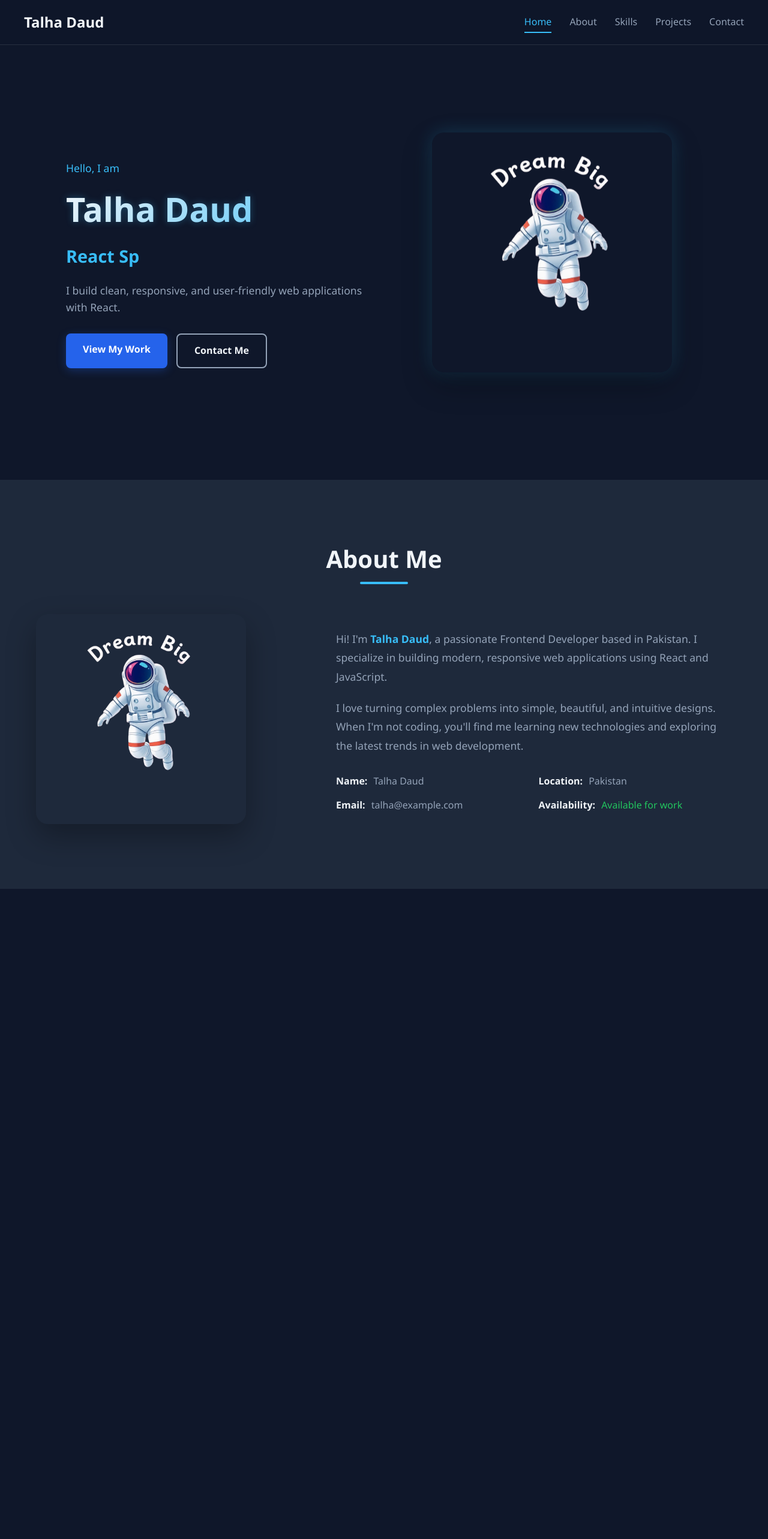
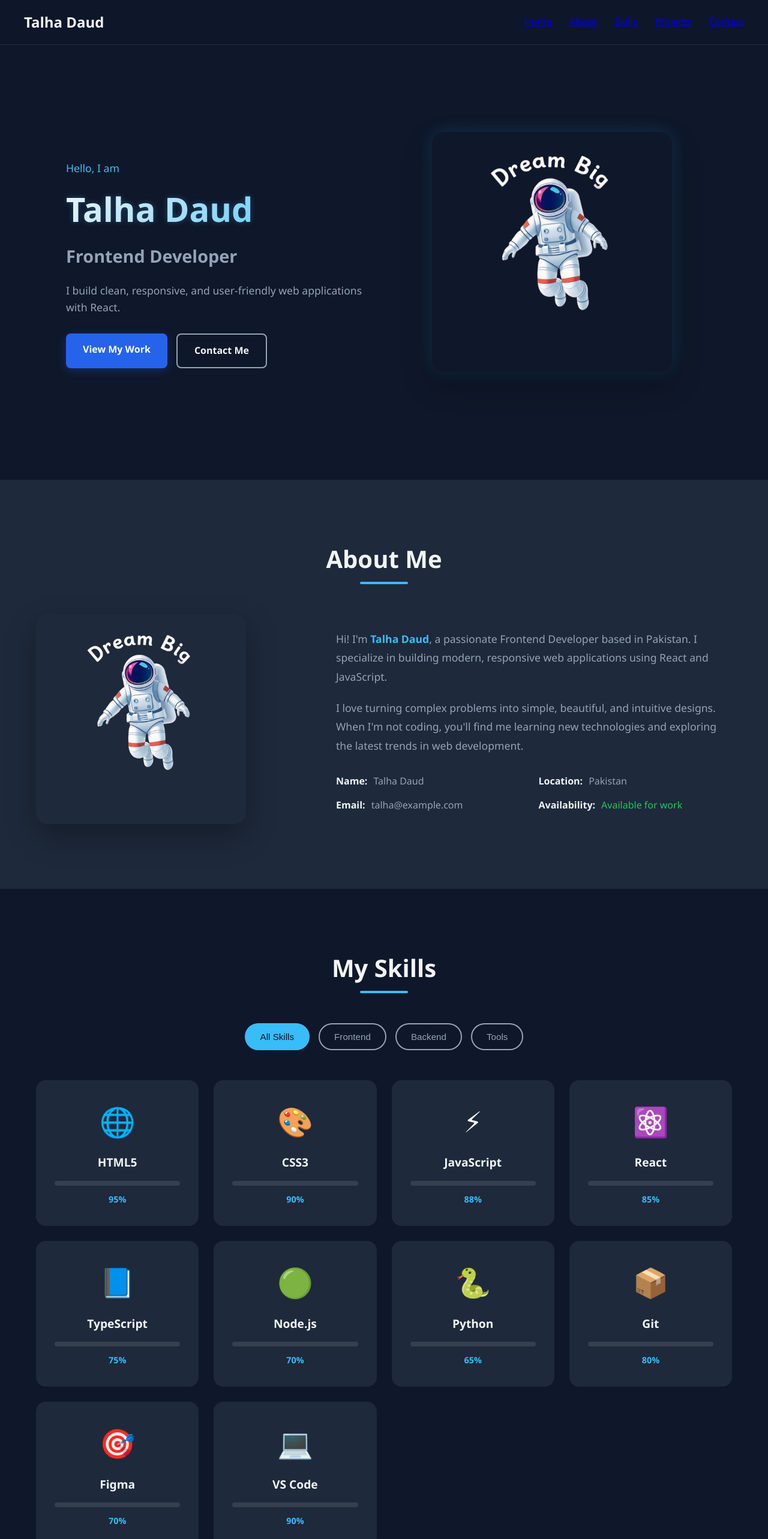
Before and after one commit to TalhaKhanSix/talhadaud.me, a React (Create React App) app: page / in a window 1280 px wide. Shown: the top 2566 px of the page at 60% size. Before the commit the page ends 1482 px from the top, so only its background shows below. Built offline with nearby package versions, Linux system fonts and the light colour scheme.

Commit message:
Add Skills section with useState and events

```diff
--- a/src/App.css
+++ b/src/App.css
@@ -372,14 +372,7 @@ body {
   grid-template-columns: 1fr 1.5fr;
   gap: 60px;
   align-items: center;
-  opacity: 0;
-  transform: translateY(30px);
-  transition: opacity 0.8s ease, transform 0.8s ease;
-}
-
-.about-content.animate {
-  opacity: 1;
-  transform: translateY(0);
+  animation: fadeInUp 1s ease forwards;
 }
 
 .about-image {
@@ -501,4 +494,118 @@ body {
   .info-item {
     justify-content: center;
   }
+
+  .skills-grid {
+    grid-template-columns: repeat(2, 1fr);
+  }
+
+  .skills-filter {
+    flex-wrap: wrap;
+  }
 }
+
+/* ===== Skills Section ===== */
+.skills {
+  padding: 100px 0;
+  background: var(--bg);
+}
+
+.skills-filter {
+  display: flex;
+  justify-content: center;
+  gap: 15px;
+  margin-bottom: 50px;
+  flex-wrap: wrap;
+}
+
+.filter-btn {
+  padding: 12px 24px;
+  border: 2px solid var(--text-muted);
+  background: transparent;
+  color: var(--text-muted);
+  border-radius: 30px;
+  font-size: 0.95rem;
+  font-weight: 500;
+  cursor: pointer;
+  transition: all 0.3s ease;
+}
+
+.filter-btn:hover {
+  border-color: var(--accent);
+  color: var(--accent);
+}
+
+.filter-btn.active {
+  background: var(--accent);
+  border-color: var(--accent);
+  color: var(--bg);
+}
+
+.skills-grid {
+  display: grid;
+  grid-template-columns: repeat(auto-fit, minmax(250px, 1fr));
+  gap: 25px;
+  margin-bottom: 40px;
+}
+
+.skill-card {
+  background: var(--bg-light);
+  border-radius: 16px;
+  padding: 30px;
+  text-align: center;
+  transition: all 0.3s ease;
+  border: 1px solid transparent;
+  cursor: pointer;
+}
+
+.skill-card:hover,
+.skill-card.hovered {
+  transform: translateY(-8px);
+  border-color: var(--accent);
+  box-shadow: 0 15px 40px rgba(56, 189, 248, 0.15);
+}
+
+.skill-icon {
+  font-size: 3rem;
+  margin-bottom: 15px;
+}
+
+.skill-name {
+  font-size: 1.2rem;
+  font-weight: 600;
+  color: var(--text);
+  margin-bottom: 15px;
+}
+
+.skill-bar {
+  width: 100%;
+  height: 8px;
+  background: rgba(255, 255, 255, 0.1);
+  border-radius: 4px;
+  overflow: hidden;
+  margin-bottom: 10px;
+}
+
+.skill-progress {
+  height: 100%;
+  background: linear-gradient(90deg, var(--primary), var(--accent));
+  border-radius: 4px;
+  transition: width 0.8s ease-out;
+}
+
+.skill-level {
+  font-size: 0.9rem;
+  color: var(--accent);
+  font-weight: 600;
+}
+
+.skills-summary {
+  text-align: center;
+  color: var(--text-muted);
+  font-size: 1rem;
+}
+
+.skills-summary .highlight {
+  color: var(--accent);
+  font-weight: 600;
+}
--- a/src/App.js
+++ b/src/App.js
@@ -1,6 +1,6 @@
 import "./App.css";
 import profileImg from "./astronaut.png";
-import { useState, useEffect, useCallback } from "react";
+import { useState } from "react";
 
 function App() {
   return (
@@ -9,171 +9,50 @@ function App() {
       <main>
         <Hero />
         <About />
+        <Skills />
       </main>
     </div>
   );
 }
 
-// Step 1: Header/Navigation with mobile menu and scroll state
+// Step 1: Header/Navigation
 function Header() {
-  const [isMenuOpen, setIsMenuOpen] = useState(false);
-  const [isScrolled, setIsScrolled] = useState(false);
-  const [activeSection, setActiveSection] = useState("home");
-
-  // Handle scroll for header styling and active section
-  useEffect(() => {
-    const handleScroll = () => {
-      setIsScrolled(window.scrollY > 50);
-
-      // Determine active section based on scroll position
-      const sections = ["home", "about", "skills", "projects", "contact"];
-      for (const section of sections) {
-        const element = document.getElementById(section);
-        if (element) {
-          const rect = element.getBoundingClientRect();
-          if (rect.top <= 150 && rect.bottom >= 150) {
-            setActiveSection(section);
-            break;
-          }
-        }
-      }
-    };
-
-    window.addEventListener("scroll", handleScroll);
-    return () => window.removeEventListener("scroll", handleScroll);
-  }, []);
-
-  // Close menu when clicking outside
-  useEffect(() => {
-    const handleClickOutside = (e) => {
-      if (isMenuOpen && !e.target.closest(".nav") && !e.target.closest(".menu-toggle")) {
-        setIsMenuOpen(false);
-      }
-    };
-
-    document.addEventListener("click", handleClickOutside);
-    return () => document.removeEventListener("click", handleClickOutside);
-  }, [isMenuOpen]);
-
-  const handleNavClick = useCallback((e, sectionId) => {
-    e.preventDefault();
-    setIsMenuOpen(false);
-    const element = document.getElementById(sectionId);
-    if (element) {
-      element.scrollIntoView({ behavior: "smooth" });
-    }
-  }, []);
-
-  const toggleMenu = useCallback(() => {
-    setIsMenuOpen((prev) => !prev);
-  }, []);
-
-  const navItems = ["home", "about", "skills", "projects", "contact"];
-
   return (
-    <header className={`header ${isScrolled ? "header-scrolled" : ""}`}>
+    <header className="header">
       <div className="container header-inner">
-        <a href="#home" className="logo" onClick={(e) => handleNavClick(e, "home")}>
+        <a href="#home" className="logo">
           Talha Daud
         </a>
-        <button
-          className={`menu-toggle ${isMenuOpen ? "open" : ""}`}
-          onClick={toggleMenu}
-          aria-label="Toggle menu"
-        >
-          <span></span>
-          <span></span>
-          <span></span>
-        </button>
-        <nav className={`nav ${isMenuOpen ? "nav-open" : ""}`}>
-          {navItems.map((item) => (
-            <a
-              key={item}
-              href={`#${item}`}
-              className={`nav-link ${activeSection === item ? "active" : ""}`}
-              onClick={(e) => handleNavClick(e, item)}
-            >
-              {item.charAt(0).toUpperCase() + item.slice(1)}
-            </a>
-          ))}
+        <nav className="nav">
+          <a href="#home">Home</a>
+          <a href="#about">About</a>
+          <a href="#skills">Skills</a>
+          <a href="#projects">Projects</a>
+          <a href="#contact">Contact</a>
         </nav>
       </div>
     </header>
   );
 }
 
-// Step 2: Hero Section with typing effect
+// Step 2: Hero Section
 function Hero() {
-  const [typedText, setTypedText] = useState("");
-  const [isDeleting, setIsDeleting] = useState(false);
-  const [roleIndex, setRoleIndex] = useState(0);
-
-  const roles = ["Frontend Developer", "React Specialist", "UI/UX Enthusiast", "Web Developer"];
-
-  useEffect(() => {
-    const currentRole = roles[roleIndex];
-    const typingSpeed = isDeleting ? 50 : 100;
-    const pauseTime = isDeleting ? 500 : 2000;
-
-    const timeout = setTimeout(() => {
-      if (!isDeleting) {
-        // Typing
-        if (typedText.length < currentRole.length) {
-          setTypedText(currentRole.slice(0, typedText.length + 1));
-        } else {
-          // Finished typing, pause then delete
-          setTimeout(() => setIsDeleting(true), pauseTime);
-        }
-      } else {
-        // Deleting
-        if (typedText.length > 0) {
-          setTypedText(typedText.slice(0, -1));
-        } else {
-          // Finished deleting, move to next role
-          setIsDeleting(false);
-          setRoleIndex((prev) => (prev + 1) % roles.length);
-        }
-      }
-    }, typingSpeed);
-
-    return () => clearTimeout(timeout);
-  }, [typedText, isDeleting, roleIndex, roles]);
-
-  const handleButtonClick = useCallback((e, sectionId) => {
-    e.preventDefault();
-    const element = document.getElementById(sectionId);
-    if (element) {
-      element.scrollIntoView({ behavior: "smooth" });
-    }
-  }, []);
-
   return (
     <section id="home" className="hero">
       <div className="container hero-content">
         <div className="hero-text">
           <p className="greeting">Hello, I am</p>
           <h1 className="name">Talha Daud</h1>
-          <h2 className="title">
-            <span className="typed-text">{typedText}</span>
-            <span className="cursor">|</span>
-          </h2>
+          <h2 className="title">Frontend Developer</h2>
           <p className="tagline">
             I build clean, responsive, and user-friendly web applications with
             React.
           </p>
           <div className="hero-buttons">
-            <a
-              href="#projects"
-              className="btn btn-primary"
-              onClick={(e) => handleButtonClick(e, "projects")}
-            >
+            <a href="#projects" className="btn btn-primary">
               View My Work
             </a>
-            <a
-              href="#contact"
-              className="btn btn-outline"
-              onClick={(e) => handleButtonClick(e, "contact")}
-            >
+            <a href="#contact" className="btn btn-outline">
               Contact Me
             </a>
           </div>
@@ -186,44 +65,13 @@ function Hero() {
   );
 }
 
-// Step 3: About Section with animation on scroll
+// Step 3: About Section
 function About() {
-  const [isVisible, setIsVisible] = useState(false);
-
-  useEffect(() => {
-    const observer = new IntersectionObserver(
-      ([entry]) => {
-        if (entry.isIntersecting) {
-          setIsVisible(true);
-        }
-      },
-      { threshold: 0.2 }
-    );
-
-    const aboutSection = document.getElementById("about");
-    if (aboutSection) {
-      observer.observe(aboutSection);
-    }
-
-    return () => {
-      if (aboutSection) {
-        observer.unobserve(aboutSection);
-      }
-    };
-  }, []);
-
-  const infoItems = [
-    { label: "Name", value: "Talha Daud" },
-    { label: "Location", value: "Pakistan" },
-    { label: "Email", value: "talha@example.com" },
-    { label: "Availability", value: "Available for work", isAvailable: true },
-  ];
-
   return (
     <section id="about" className="about">
       <div className="container">
         <h2 className="section-title">About Me</h2>
-        <div className={`about-content ${isVisible ? "animate" : ""}`}>
+        <div className="about-content">
           <div className="about-image">
             <img src={profileImg} alt="Talha Daud" />
           </div>
@@ -241,14 +89,22 @@ function About() {
               development.
             </p>
             <div className="about-info">
-              {infoItems.map((item) => (
-                <div className="info-item" key={item.label}>
-                  <span className="info-label">{item.label}:</span>
-                  <span className={`info-value ${item.isAvailable ? "available" : ""}`}>
-                    {item.value}
-                  </span>
-                </div>
-              ))}
+              <div className="info-item">
+                <span className="info-label">Name:</span>
+                <span className="info-value">Talha Daud</span>
+              </div>
+              <div className="info-item">
+                <span className="info-label">Location:</span>
+                <span className="info-value">Pakistan</span>
+              </div>
+              <div className="info-item">
+                <span className="info-label">Email:</span>
+                <span className="info-value">talha@example.com</span>
+              </div>
+              <div className="info-item">
+                <span className="info-label">Availability:</span>
+                <span className="info-value available">Available for work</span>
+              </div>
             </div>
           </div>
         </div>
@@ -257,4 +113,103 @@ function About() {
   );
 }
 
+// Step 4: Skills Section with useState and events
+function Skills() {
+  const [activeCategory, setActiveCategory] = useState("all");
+  const [hoveredSkill, setHoveredSkill] = useState(null);
+
+  const skillsData = [
+    { name: "HTML5", level: 95, category: "frontend", icon: "🌐" },
+    { name: "CSS3", level: 90, category: "frontend", icon: "🎨" },
+    { name: "JavaScript", level: 88, category: "frontend", icon: "⚡" },
+    { name: "React", level: 85, category: "frontend", icon: "⚛️" },
+    { name: "TypeScript", level: 75, category: "frontend", icon: "📘" },
+    { name: "Node.js", level: 70, category: "backend", icon: "🟢" },
+    { name: "Python", level: 65, category: "backend", icon: "🐍" },
+    { name: "Git", level: 80, category: "tools", icon: "📦" },
+    { name: "Figma", level: 70, category: "tools", icon: "🎯" },
+    { name: "VS Code", level: 90, category: "tools", icon: "💻" },
+  ];
+
+  const categories = [
+    { id: "all", label: "All Skills" },
+    { id: "frontend", label: "Frontend" },
+    { id: "backend", label: "Backend" },
+    { id: "tools", label: "Tools" },
+  ];
+
+  const filteredSkills =
+    activeCategory === "all"
+      ? skillsData
+      : skillsData.filter((skill) => skill.category === activeCategory);
+
+  const handleCategoryClick = (categoryId) => {
+    setActiveCategory(categoryId);
+  };
+
+  const handleSkillHover = (skillName) => {
+    setHoveredSkill(skillName);
+  };
+
+  const handleSkillLeave = () => {
+    setHoveredSkill(null);
+  };
+
+  return (
+    <section id="skills" className="skills">
+      <div className="container">
+        <h2 className="section-title">My Skills</h2>
+
+        <div className="skills-filter">
+          {categories.map((category) => (
+            <button
+              key={category.id}
+              className={`filter-btn ${
+                activeCategory === category.id ? "active" : ""
+              }`}
+              onClick={() => handleCategoryClick(category.id)}
+            >
+              {category.label}
+            </button>
+          ))}
+        </div>
+
+        <div className="skills-grid">
+          {filteredSkills.map((skill) => (
+            <div
+              key={skill.name}
+              className={`skill-card ${
+                hoveredSkill === skill.name ? "hovered" : ""
+              }`}
+              onMouseEnter={() => handleSkillHover(skill.name)}
+              onMouseLeave={handleSkillLeave}
+            >
+              <div className="skill-icon">{skill.icon}</div>
+              <h3 className="skill-name">{skill.name}</h3>
+              <div className="skill-bar">
+                <div
+                  className="skill-progress"
+                  style={{
+                    width:
+                      hoveredSkill === skill.name ? `${skill.level}%` : "0%",
+                  }}
+                ></div>
+              </div>
+              <span className="skill-level">{skill.level}%</span>
+            </div>
+          ))}
+        </div>
+
+        <div className="skills-summary">
+          <p>
+            Showing <span className="highlight">{filteredSkills.length}</span>{" "}
+            skills
+            {activeCategory !== "all" && ` in ${activeCategory}`}
+          </p>
+        </div>
+      </div>
+    </section>
+  );
+}
+
 export default App;
```
